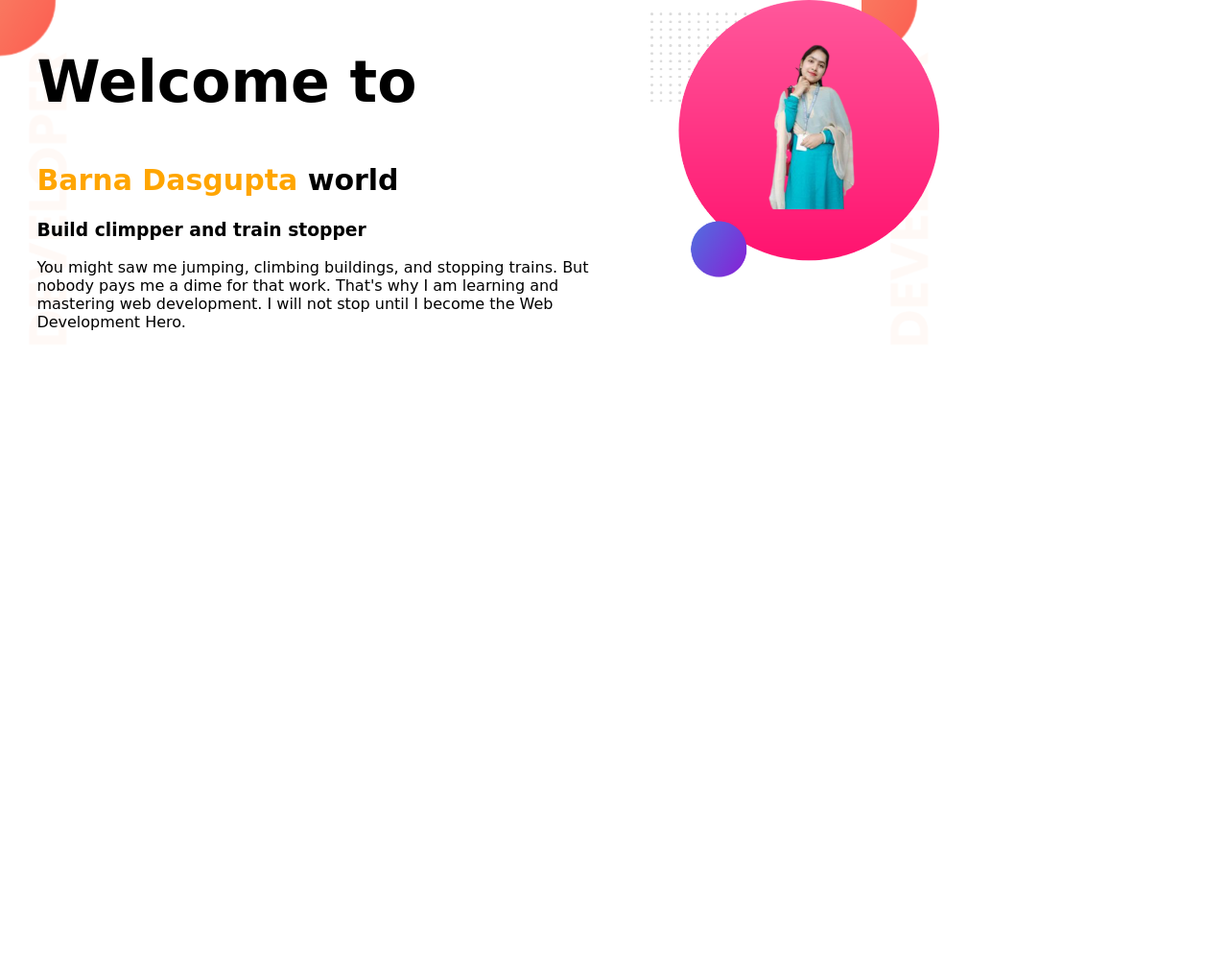
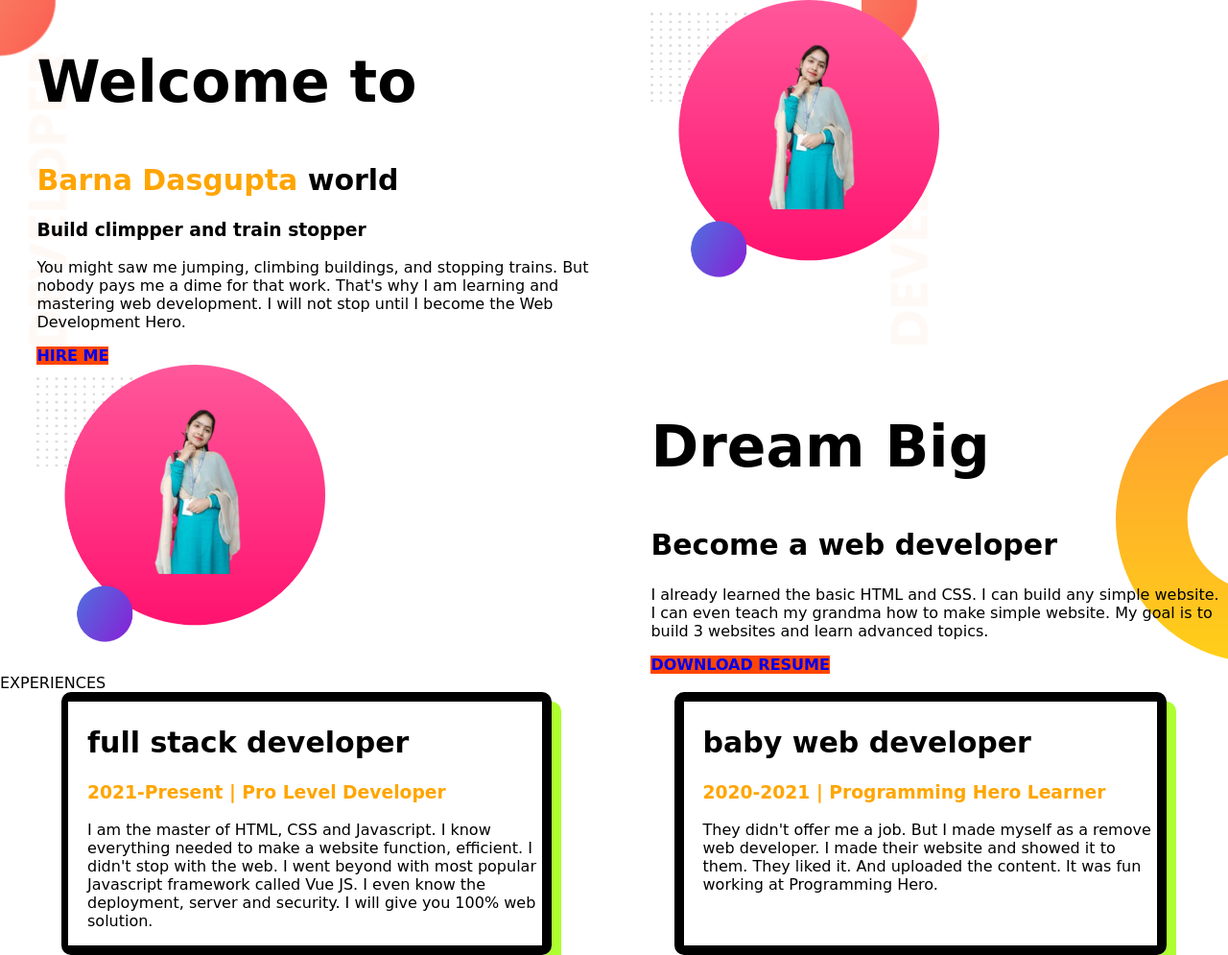
Before and after one commit to Gupta-Barna/developer1-portfolio, a plain HTML site: page index.html in a window 1280 px wide. Shown: the whole page at 96% size. Before the commit the page ends 800 px from the top, so only its background shows below. Drawn offline with Linux system fonts and the light colour scheme; a web font is replaced by a local one.

Commit message:
image tag added

```diff
--- a/index.html
+++ b/index.html
@@ -11,17 +11,53 @@
 
 </head>
 <body>
-   <section class="top-banner" >
+   <section class="top-banner flexible-container" >
     <div class="half-width">
     <h1> Welcome to</h1>
     <h2><span class="orange-color">Barna Dasgupta</span>  world</h2>
     <h3>Build climpper and train stopper</h3>
     <p>You might saw me jumping, climbing buildings, and stopping trains. But nobody pays me a dime for that work. That's why I am learning and mastering web development. I will not stop until I become the Web Development Hero.</p>
-    <a class="link-button" target="_blank" href="https://www.linkedin.com/company/programminghero/HIRE ME"></a>
+    <a class="link-button" target="_blank" href="https://www.linkedin.com/company/programminghero/">  HIRE ME</a>
    </div>
   <div class="half-width">
     <img src="holo.png"alt="">
-  </div> </section>
+  </div>
+ </section>
+ <section class="dream-big flexible-container">
+
+       <div class="half-width">
+        <img src="holo.png"alt="">
+       </div>
+
+    <div class="half-width">
+        <h1> Dream Big</h1>
+        <h2>Become a web developer</h2>
+        <p>I already learned the basic HTML and CSS. I can build any simple website. I can even teach my grandma how to make simple website. My goal is to build 3 websites and learn advanced topics.
+
+       </p>
+       <a class="link-button" target="_blannk"href="https://www.linkedin.com/company/programminghero/">DOWNLOAD RESUME</a>
+    </div>
+
+
+ </section>
+ <section class="ecperience-area>"
+ <h1>EXPERIENCES</h1>
+ <div class="flexible-container">
+     <div id="web-deb-experience" class="experience-item">
+         <h2>full stack developer</h2>
+        <h3 class="orange-color">2021-Present | Pro Level Developer</h3>
+        <p>I am the master of HTML, CSS and Javascript. I know everything needed to make a website function, efficient. I didn't stop with the web. I went beyond with most popular Javascript framework called Vue JS. I even know the deployment, server and security. I will give you 100% web solution.</p>
+    </div>
+    <div class="experience-item">
+        <h2>baby web developer</h2>
+        <h3 class="orange-color">2020-2021 | Programming Hero Learner</h3>
+        <p>They didn't offer me a job. But I made myself as a remove web developer. I made their website and showed it to them. They liked it. And uploaded the content. It was fun working at Programming Hero.</p>
+    </div>
+
+     </div>
+
+    </section>
+
 
 
 </body>
--- a/style.css
+++ b/style.css
@@ -14,12 +14,13 @@ h2{
 .orange-color{
     color: orange;
 }
-section{
+.flexible-container{
     display:flex;
 }
 .half-width{
     width:50%;
     padding-left: 3%;
+
 
 }
 .half-width img{
@@ -33,7 +34,32 @@ section{
 }
 .top-banner{
     background-image: url(images/top-banner.png);
+}
 
+.dream-big{
+    background-image: url(images/dream-bg.png);
+    background-repeat: no-repeat;
+    background-position: right;
+}
+    .experience-item{
+        width: 40%;
+        margin-left: 5%;
+        margin-right: 5%;
+        box-shadow: 10px 10px greenyellow;
+        padding-left: 20px;
+        border-radius: 10px;
+        border: 10px solid;
 
+    }
+    .experience-area{
+        background-image: url(images/exp-bg.png);
 
+    }
+#web-deb-experience{
+    border-left: 7px solid;
+    border-image:linear-ingredient(blue green);
+    border-image-slice:1;
 }
+.half-width{
+    width: 50%;
+}
```
